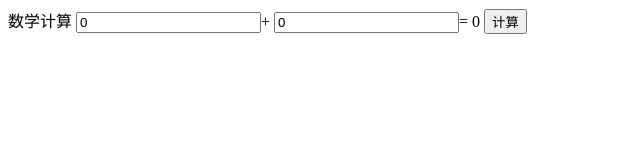
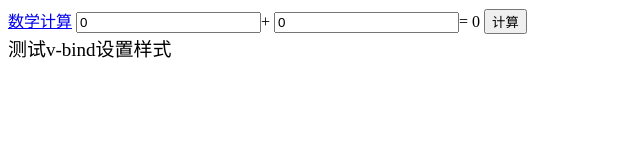
Before and after one commit to lifewang/xc-ui-pc-static-portal, a plain HTML site: page vuetest/vue_02.html in a window 1280 px wide. Shown: the whole page, without its empty margins (0-640 px from the left). Drawn offline with Linux system fonts and the light colour scheme.

Commit message:
v-bind函数设置样式

```diff
--- a/vuetest/vue_02.html
+++ b/vuetest/vue_02.html
@@ -9,13 +9,17 @@
     <!--v-model双向数据绑定-->
     <div id="app">
         <!--{{name}}-->
-        <span v-text="name"></span>
+        <!--<a v-bind:href="url">-->
+        <a :href="url">
+            <span v-text="name"></span>
+        </a>
         <input type="text" v-model="num1"/>+
         <input type="text" v-model="num2"/>=
         <!--{{Number.parseInt(num1)+Number.parseInt(num2)}}-->
         <!--<span v-text="Number.parseInt(num1)+Number.parseInt(num2)"></span>-->
         <span v-text="resoult"></span>
         <button v-on:click="change">计算</button>
+        <div v-bind:style="{fontSize:size + 'px'}">测试v-bind设置样式</div>
     </div>
 </body>
 <script>
@@ -26,7 +30,9 @@
             name:'数学计算',
             num1:0,
             num2:0,
-            resoult:0
+            resoult:0,
+            url:'http://www.baidu.com',
+            size:19
         },
         methods:{
             change:function () {
```
